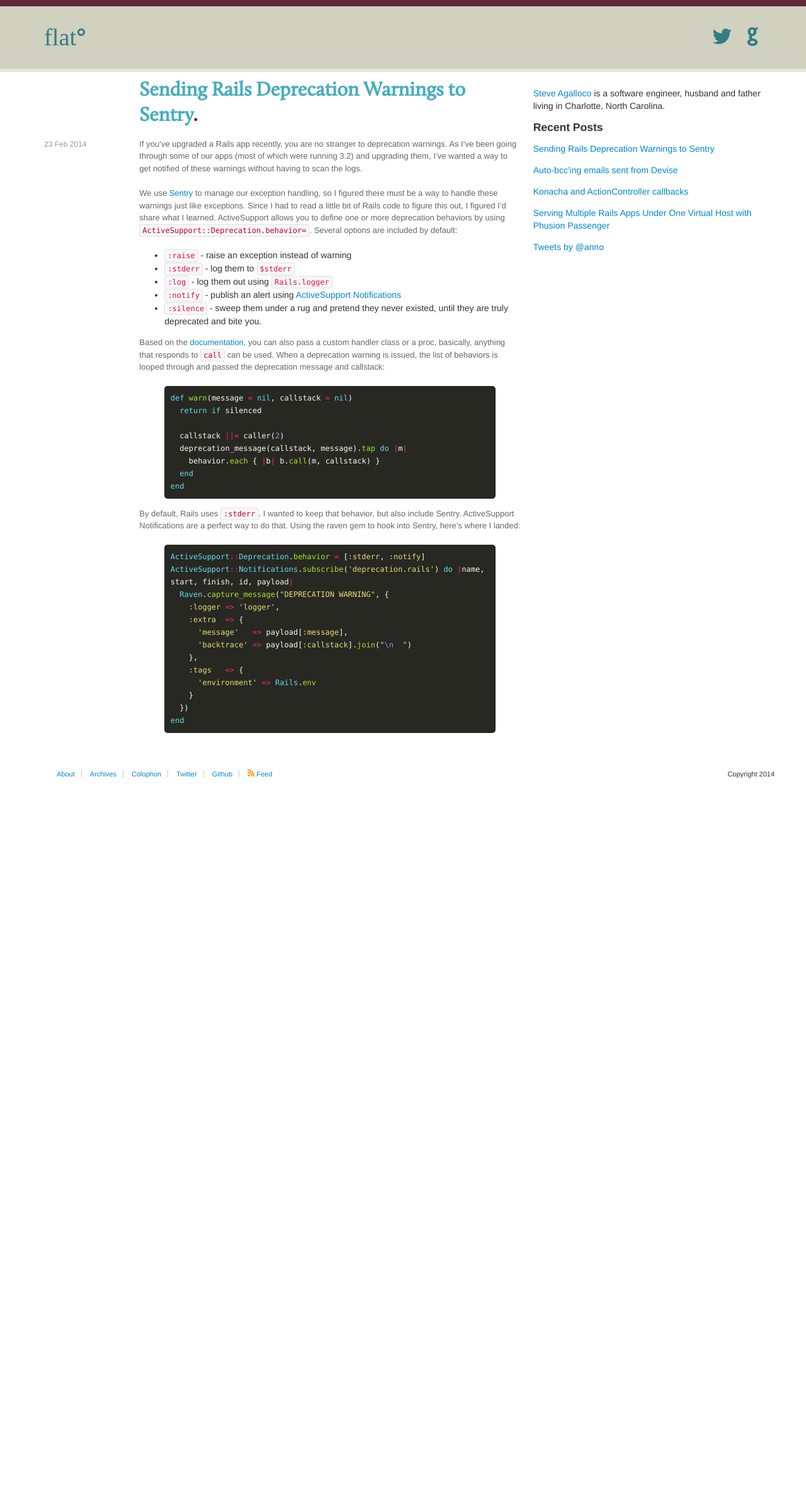
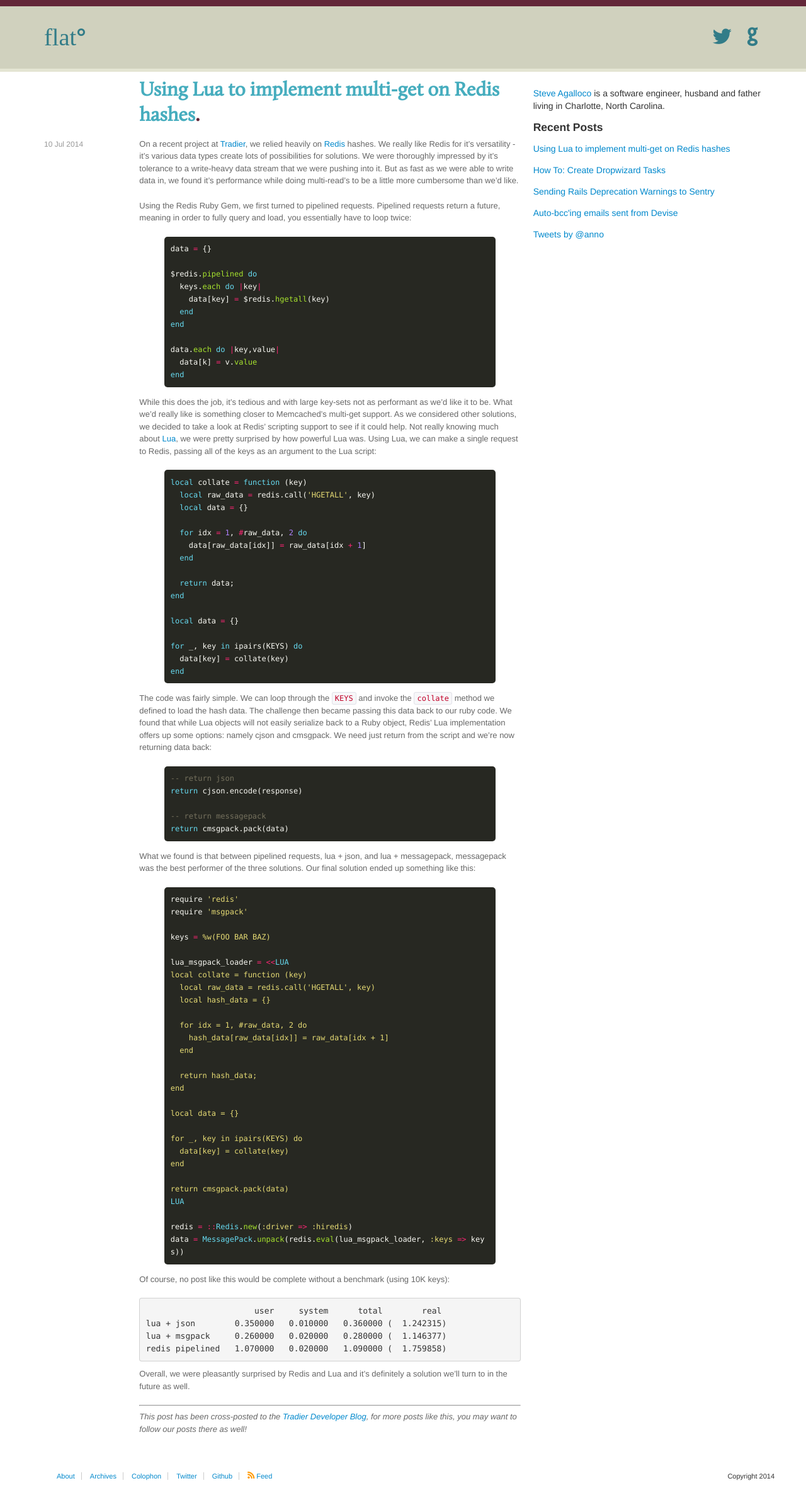
Before and after one commit to stve/stve.github.io, a Jekyll site: the page built from index.html, in a window 1280 px wide. Shown: the whole page at 63% size. Built offline with Jekyll 4.4.1, drawn with Linux system fonts in a browser that asks for light colours; some web fonts are replaced; Markdown is read by kramdown in place of the engine named in the settings; comment, search, counter and statistics services are not loaded; before the commit the page ends 1248 px from its top, so only the background shows below that.

Commit message:
cross post dropwizard and redis posts

```diff
--- /dev/null
+++ b/_posts/2014-05-27-how_to_create_dropwizard_tasks.md
@@ -0,0 +1,92 @@
+---
+layout: post
+title: "How To: Create Dropwizard Tasks"
+date: 2014-05-27 11:45:00
+author: Steve Agalloco
+published: true
+category: Development
+description: "Learn how to create tasks inside the Java based Dropwizard framework."
+keywords: "dropwizard, java, java api, java services, jetty, tasks, schedule, framework, api, express, sinatra"
+---
+
+We're big fans of the [Dropwizard](https://dropwizard.github.io/dropwizard/) framework. It's straightforward approach to services allows us to create fast and highly available systems very easily. While we've used a number of different Java frameworks when building out our platform, Dropwizard is quickly becoming our de-facto standard for all new services.
+
+As we built out our new market data service, we found a need to add a task. Dropwizard's [documentation](https://dropwizard.github.io/dropwizard/manual/index.html) is fantastic, encompassing everything from application structure to internals and semantics, but tasks aren't covered particularly well. We've [submitted a pull request](https://github.com/dropwizard/dropwizard/pull/596) to improve the docs, but opted to document our learnings here as well.
+
+The `Task` is [defined as an abstract class](https://github.com/dropwizard/dropwizard/blob/master/dropwizard-servlets/src/main/java/io/dropwizard/servlets/tasks/Task.java) that you must subclass.  The main thing to point out is the `execute` method which is called when the task is invoked. Let's define a sample task to see how it works.  For this example, we'll create a task called `TruncateDatabaseTask`. First, we'll define the class:
+
+{% highlight java %}
+package com.myapp.tasks;
+
+import io.dropwizard.servlets.tasks.Task;
+
+public class TruncateDatabaseTask extends Task {
+}
+{% endhighlight %}
+
+Dropwizard requires that each task have a name. The name has a special purpose as it's also used to compose the path that the task is accessible from within Dropwizard.  The `Task` defines a basic constructor that we can use, but let's define it explicity via a constructor of our own (more on this later). We'll also implement the `execute` method even though we're not doing anything yet.
+
+{% highlight java %}
+package com.myapp.tasks;
+
+import io.dropwizard.servlets.tasks.Task;
+
+public class TruncateDatabaseTask extends Task {
+  public TruncateDatabaseTask() {
+    super("truncate")
+  }
+
+  @Override
+  public void execute(ImmutableMultimap<String, String> parameters, PrintWriter output) throws Exception {
+  }
+}
+{% endhighlight %}
+
+At this point, we have a fully composed Dropwizard task. Now we just need to add it to our application:
+
+{% highlight java %}
+public void run(MyAppConfiguration config, Environment env) throws Exception {
+
+  // tasks
+  env.admin().addTask(new TruncateDatabaseTask());
+}
+{% endhighlight %}
+
+Start your application, and you'll see that the task is now registered alongside the garbage collection task that Dropwizard adds automatically
+
+{% highlight text %}
+INFO  [2014-05-16 19:15:35,564] io.dropwizard.setup.AdminEnvironment: tasks =
+
+    POST    /tasks/gc (io.dropwizard.servlets.tasks.GarbageCollectionTask)
+    POST    /tasks/truncate (com.myapp.tasks.TruncateDatabaseTask)
+{% endhighlight %}
+
+Let's make this a more practical example. The value of defining a constructor is that we can dependency inject anything we need into the task from our Dropwizard application:
+
+{% highlight java %}
+package com.myapp.tasks;
+
+import io.dropwizard.servlets.tasks.Task;
+
+public class TruncateDatabaseTask extends Task {
+  private Database database;
+
+  public TruncateDatabaseTask(Database database) {
+    super("truncate")
+    this.database = database;
+  }
+
+  @Override
+  public void execute(ImmutableMultimap<String, String> parameters, PrintWriter output) throws Exception {
+    this.database.truncate();
+  }
+}
+{% endhighlight %}
+
+Most of our Dropwizard tasks look a lot like the one above. We found these tasks valuable as schedulable components of our application without building custom scripts to tie back to the current runtime.  If you use Sinatra or Express to build service APIs definitely check out [Dropwizard](https://dropwizard.github.io/dropwizard/).
+
+<hr/>
+
+<div class="well">
+  <p><em>This post has been cross-posted to the <a href="http://stdout.tradier.com">Tradier Developer Blog</a>, for more posts like this, you may want to follow our posts there as well!</em></p>
+</div>
--- /dev/null
+++ b/_posts/2014-07-10-using-lua-to-implement-multi-get-on-redis-hashes.md
@@ -0,0 +1,117 @@
+---
+layout: post
+title: "Using Lua to implement multi-get on Redis hashes"
+date: "2014-07-10 09:45:00"
+published: true
+author: Steve Agalloco
+category: Development
+description: "Experimenting with Redis and Lua."
+keywords: "redis, lua, messagepack, json, hash, stream, performance, benchmark, hgetall, pipelined"
+---
+
+On a recent project at [Tradier](http://tradier.com), we relied heavily on [Redis](http://redis.io) hashes. We really like Redis for it's versatility - it's various data types create lots of possibilities for solutions. We were thoroughly impressed by it's tolerance to a write-heavy data stream that we were pushing into it. But as fast as we were able to write data in, we found it's performance while doing multi-read's to be a little more cumbersome than we'd like.
+
+Using the Redis Ruby Gem, we first turned to pipelined requests. Pipelined requests return a future, meaning in order to fully query and load, you essentially have to loop twice:
+
+{% highlight ruby %}
+
+data = {}
+
+$redis.pipelined do
+  keys.each do |key|
+    data[key] = $redis.hgetall(key)
+  end
+end
+
+data.each do |key,value|
+  data[k] = v.value
+end
+
+{% endhighlight %}
+
+While this does the job, it's tedious and with large key-sets not as performant as we'd like it to be. What we'd really like is something closer to Memcached's multi-get support. As we considered other solutions, we decided to take a look at Redis' scripting support to see if it could help.  Not really knowing much about <a herf="http://www.lua.org">Lua</a>, we were pretty surprised by how powerful Lua was. Using Lua, we can make a single request to Redis, passing all of the keys as an argument to the Lua script:
+
+{% highlight lua %}
+
+local collate = function (key)
+  local raw_data = redis.call('HGETALL', key)
+  local data = {}
+
+  for idx = 1, #raw_data, 2 do
+    data[raw_data[idx]] = raw_data[idx + 1]
+  end
+
+  return data;
+end
+
+local data = {}
+
+for _, key in ipairs(KEYS) do
+  data[key] = collate(key)
+end
+
+{% endhighlight %}
+
+The code was fairly simple. We can loop through the `KEYS` and invoke the `collate` method we defined to load the hash data. The challenge then became passing this data back to our ruby code. We found that while Lua objects will not easily serialize back to a Ruby object, Redis' Lua implementation offers up some options: namely cjson and cmsgpack. We need just return from the script and we're now returning data back:
+
+{% highlight lua %}
+
+-- return json
+return cjson.encode(response)
+
+-- return messagepack
+return cmsgpack.pack(data)
+
+{% endhighlight %}
+
+What we found is that between pipelined requests, lua + json, and lua + messagepack, messagepack was the best performer of the three solutions. Our final solution ended up something like this:
+
+{% highlight ruby %}
+
+require 'redis'
+require 'msgpack'
+
+keys = %w(FOO BAR BAZ)
+
+lua_msgpack_loader = <<LUA
+local collate = function (key)
+  local raw_data = redis.call('HGETALL', key)
+  local hash_data = {}
+
+  for idx = 1, #raw_data, 2 do
+    hash_data[raw_data[idx]] = raw_data[idx + 1]
+  end
+
+  return hash_data;
+end
+
+local data = {}
+
+for _, key in ipairs(KEYS) do
+  data[key] = collate(key)
+end
+
+return cmsgpack.pack(data)
+LUA
+
+redis = ::Redis.new(:driver => :hiredis)
+data = MessagePack.unpack(redis.eval(lua_msgpack_loader, :keys => keys))
+
+{% endhighlight %}
+
+Of course, no post like this would be complete without a benchmark (using 10K keys):
+
+<pre>
+                      user     system      total        real
+lua + json        0.350000   0.010000   0.360000 (  1.242315)
+lua + msgpack     0.260000   0.020000   0.280000 (  1.146377)
+redis pipelined   1.070000   0.020000   1.090000 (  1.759858)
+</pre>
+
+Overall, we were pleasantly surprised by Redis and Lua and it's definitely a solution we'll turn to in the future as well.
+
+<hr/>
+
+<div class="well">
+  <p><em>This post has been cross-posted to the <a href="http://stdout.tradier.com">Tradier Developer Blog</a>, for more posts like this, you may want to follow our posts there as well!</em></p>
+</div>
--- a/src/scss/_core.scss
+++ b/src/scss/_core.scss
@@ -137,6 +137,7 @@
   pre {
     background-color: transparent;
     border: none;
+    color: #ddd;
 
     // code {
     //   background-color: #272822;
```
Also changed, not shown: assets/biwr.css (+1 -1 lines), assets/biwr.min.css.
